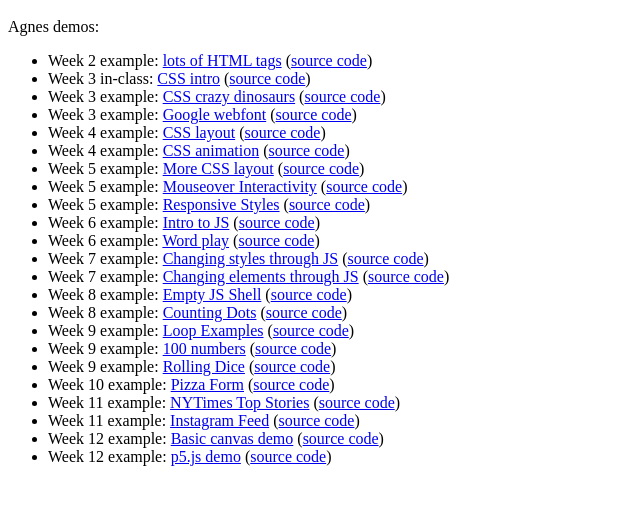
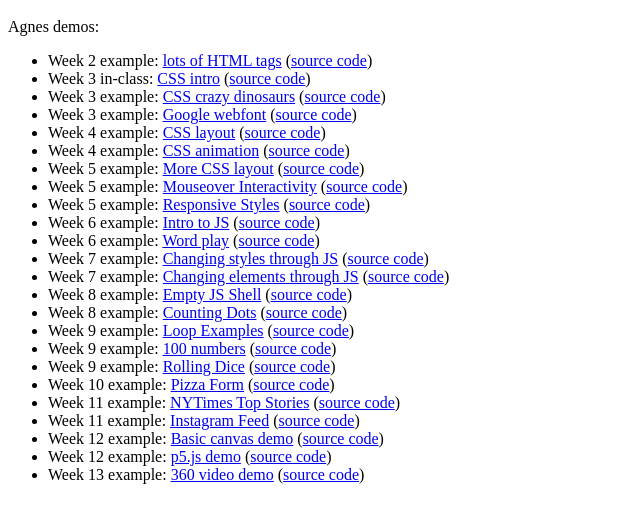
Before and after one commit to changa2/changa2.github.io, a plain HTML site: page index.html in a window 1280 px wide. Shown: the part 48-570 px from the top of the page, without its empty margins (0-640 px from the left). Drawn offline with Linux system fonts and the light colour scheme.

Commit message:
add wk13 360 video test

```diff
--- a/index.html
+++ b/index.html
@@ -52,6 +52,8 @@
                 (<a href="https://github.com/changa2/changa2.github.io/blob/master/12-canvasdemo.html">source code</a>)</li>
 			<li>Week 12 example: <a href='12-p5jsdemo.html'>p5.js demo</a>
                 (<a href="https://github.com/changa2/changa2.github.io/blob/master/12-p5jsdemo.html">source code</a>)</li>
+			<li>Week 13 example: <a href='13-360video.html'>360 video demo</a>
+                (<a href="https://github.com/changa2/changa2.github.io/blob/master/13-360video.html">source code</a>)</li>
 		</ul>
 	</body>
 </html>
```
Also changed, not shown: 13-360video.html (added, +10 -0 lines).
